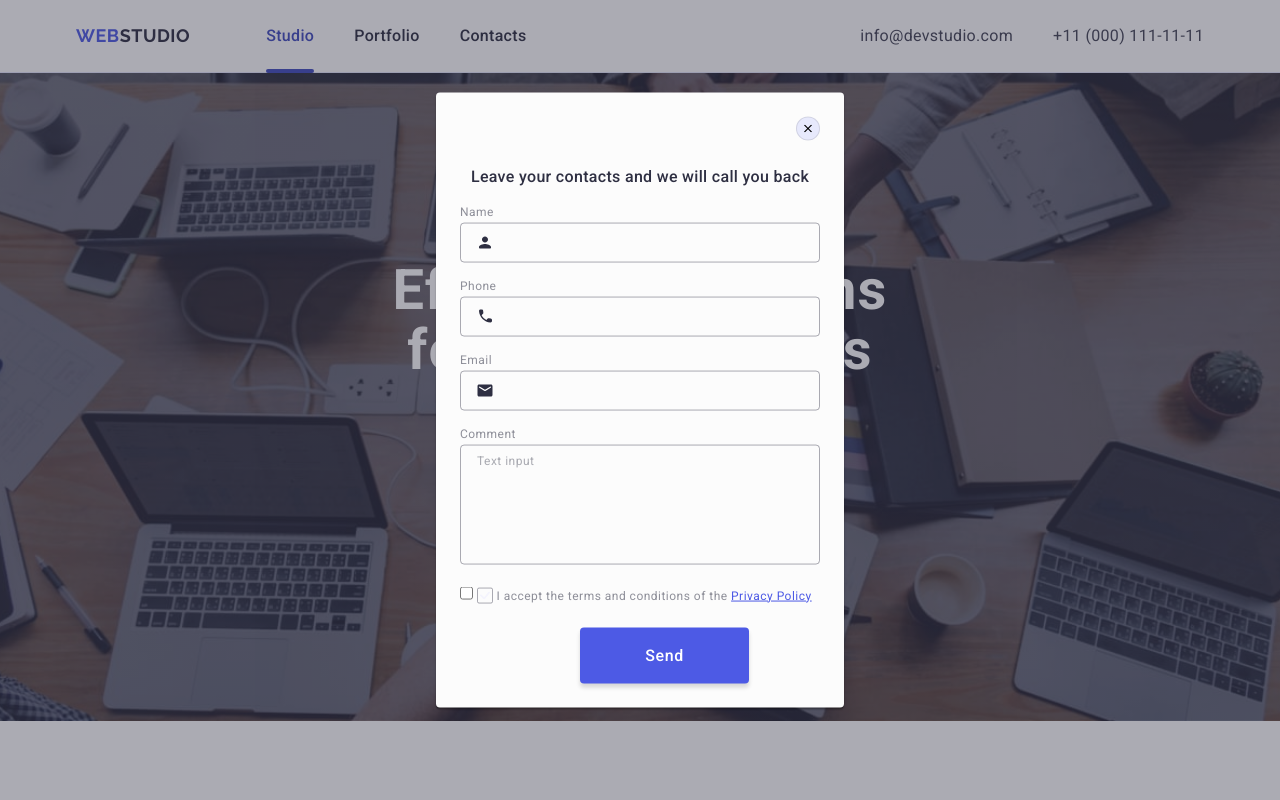
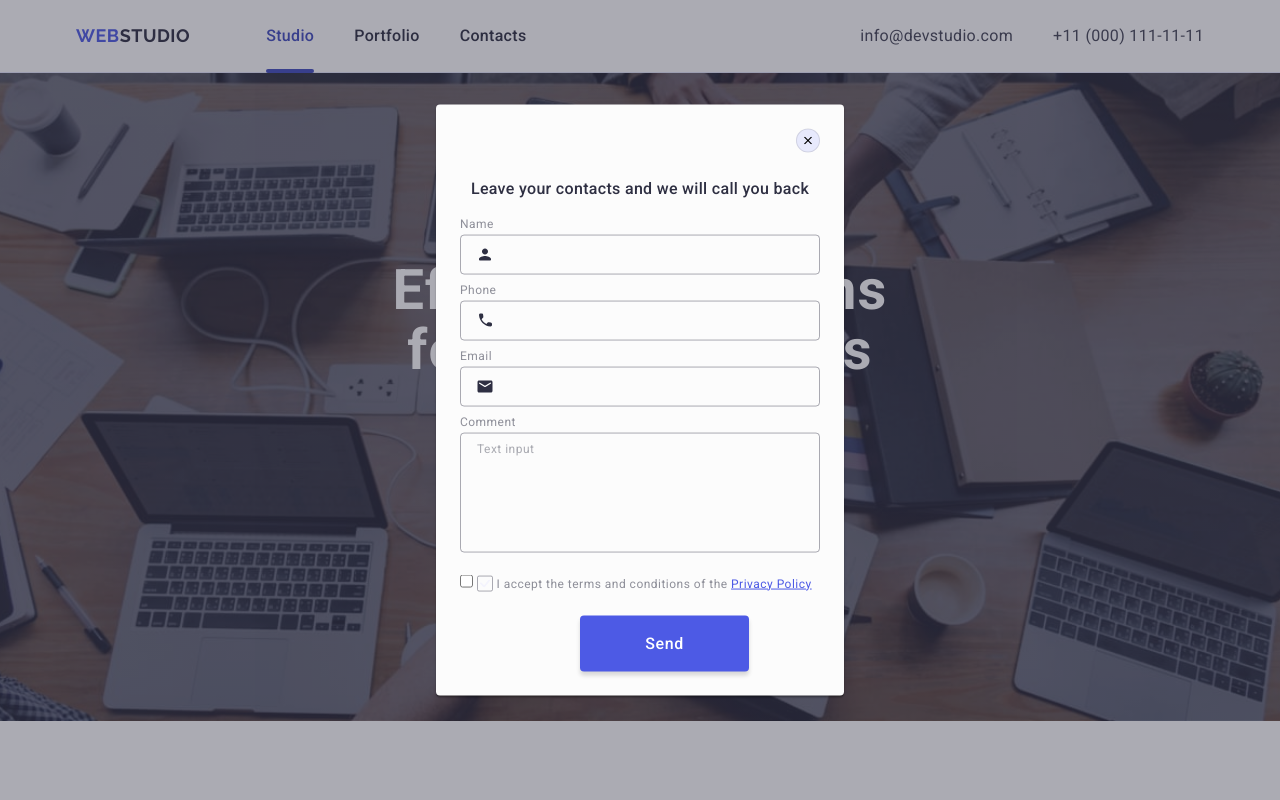
Before and after one commit to Mariia25Lanchevuch/goit-markup-hw-05, a plain HTML site: page index.html in a window 1280 px wide. Shown: the top 800 px of the page. Drawn offline with nearby package versions, Linux system fonts and the light colour scheme.

Commit message:
add index file

```diff
--- a/css/style.css
+++ b/css/style.css
@@ -702,12 +702,15 @@ transition: border-color 250ms cubic-bezier(0.4, 0, 0.2, 1);
     outline: transparent;
 }
 .review-form-field-wrapper{
-    margin-bottom: 16px;
+    margin-bottom: 8px;
 }
 
 .review-form-input-wrapper{
     position: relative;
     margin-bottom: 8px;
+}
+.div-comment{
+    margin-bottom: 16px;
 }
 .review-form-field-icon{
     fill: #2e2f42;
--- a/index.html
+++ b/index.html
@@ -560,7 +560,7 @@ required>
     </svg>
 </div>
 </div>
-<div class="review-form-field-wrapper">
+<div class="review-form-field-wrapper div-comment">
     <label class="review-form-field-label" for="user-comment">Comment</label>
     <textarea
       class="review-form-message"
```
